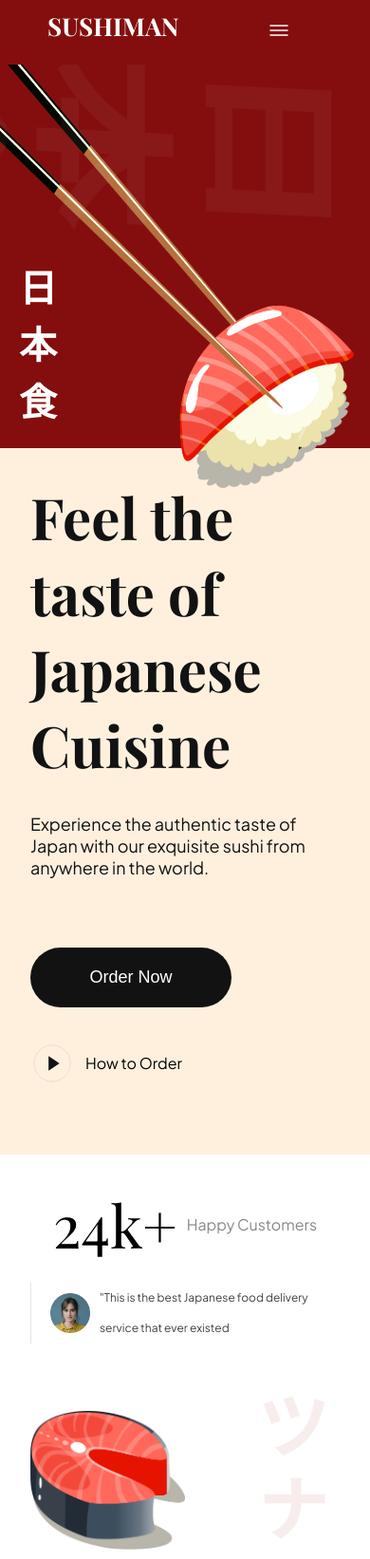
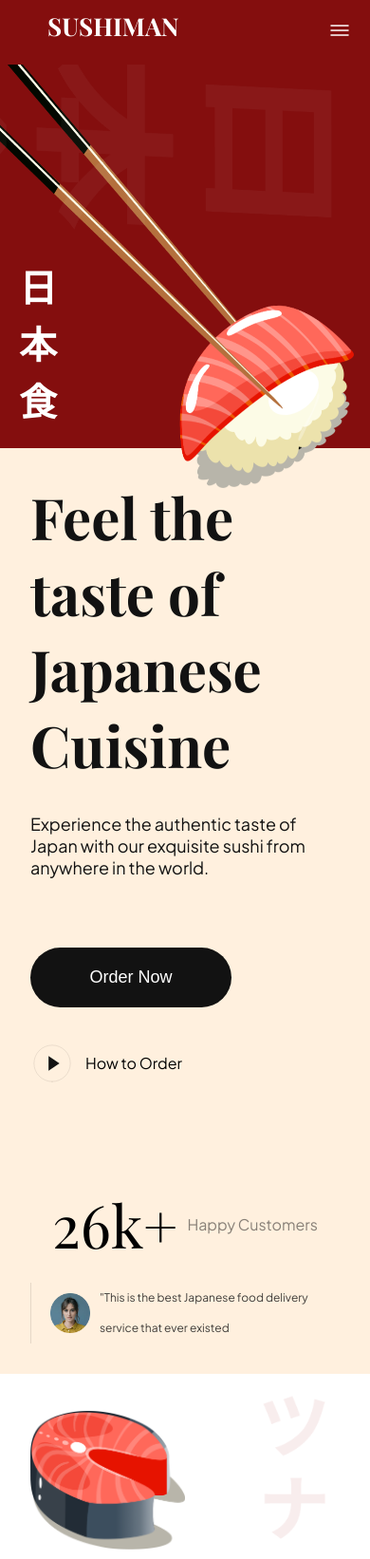
Before and after one commit to niharika-mente/SushiRush, a website built with Vite: page index.html in a window 390 px wide. Shown: the top 1642 px of the page at 95% size. Built offline with nearby package versions, Linux system fonts and the light colour scheme.

Commit message:
Add responsive navbar

```diff
--- a/css/sections/header.css
+++ b/css/sections/header.css
@@ -31,7 +31,6 @@
 
 .header__menu, .header__menu-mobile {
     padding: 20px;
-    flex: 1.236;
     display: flex;
     align-items: center;
     justify-content: center;
@@ -42,7 +41,6 @@
   }
 
   .header__menu li {/*This styles each item in the menu list:*/
-
 
     font-weight: 500;
     font-family: var(--plus-jakarta-sans);
@@ -60,7 +58,8 @@
   }
 
   .header__menu-mobile {
-    display: none;
+    display: flex;
+    justify-content:flex-end;
     gap: 20px;
 
     position: relative;
--- a/css/sections/hero.css
+++ b/css/sections/hero.css
@@ -117,13 +117,10 @@
   }
 
   .hero-content__testimonial {
-    padding: 32px 64px;
-
     display: flex;
     flex-wrap: wrap;
     gap: 20px;
 
-    background: var(--color-white)
   }
 
   .hero-content__customer {
--- a/index.html
+++ b/index.html
@@ -76,7 +76,7 @@
 
         <div class="hero-content__testimonial" data-aos="fade-up">
           <div class="hero-content__customer flex-center">
-            <h4>24<span>k+</span></h4>
+            <h4>26<span>k+</span></h4>
             <p>Happy Customers</p>
           </div>
 
```
